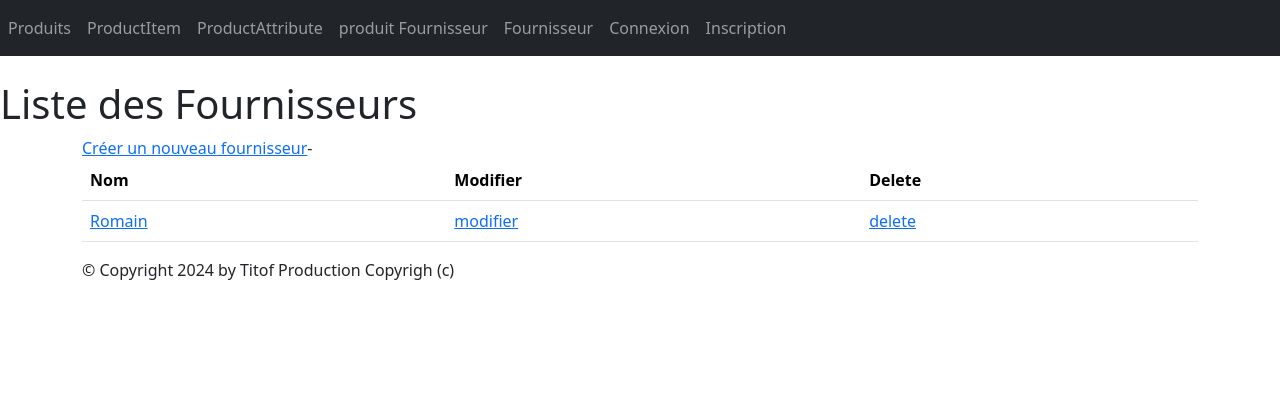
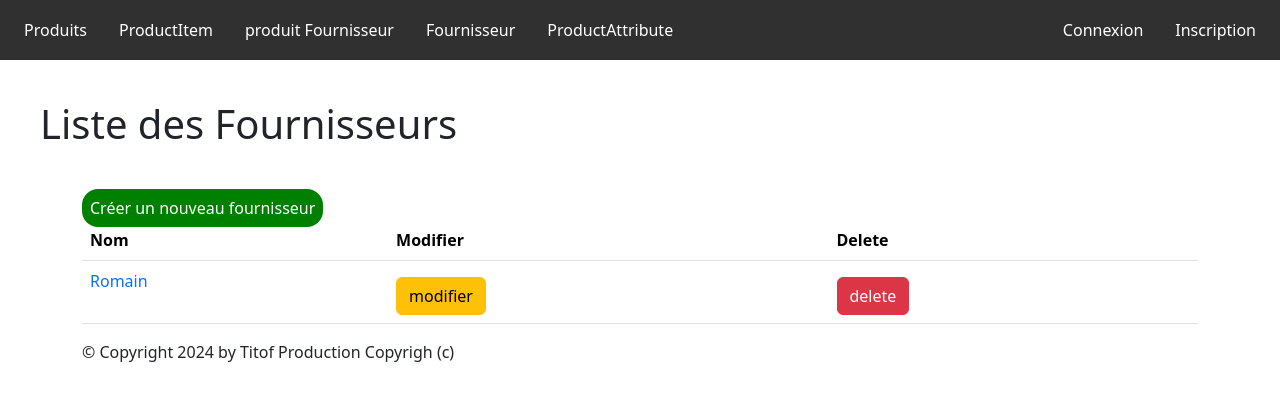
Before and after one commit to RobinBoissay/TpProgAvancee, a Django app: page /monapp/fournisseur/list in a window 1280 px wide. Shown: the top 401 px of the page. Run offline with Django 5.2, Linux system fonts and the light colour scheme; data comes from the database, SQL or seed files in the repository; both versions use the stored data as it was after the commit; some libraries are stand-ins or nearby versions.

Commit message:
ajout css et correction petit bug

```diff
--- a/monprojet/monapp/templates/monapp/base.html
+++ b/monprojet/monapp/templates/monapp/base.html
@@ -6,44 +6,53 @@
         <title>{% block title %}{% endblock %}</title>
 
         {% block styles %}
-            <link rel="stylesheet" href="{% static 'styles.css' %}" />
         <link rel="stylesheet" href="{% static 'node_modules/bootstrap/dist/css/bootstrap.min.css' %}">
+        <link rel="stylesheet" href="{% static 'css/styles.css' %}" />
         {% endblock %}
     </head>
     <body>
 
 
         {% block nav %}
-        <nav class="navbar navbar-expand-md navbar-dark bg-dark mb-4">
-            <div class="collapse navbar-collapse" id="navbarNav">
-            <ul class="navbar-nav ml-auto">
-
-            <li class="nav-item"><a class="nav-link" href="{% url 'product-list' %}">Produits</a></li>
-            <li class="nav-item"></li><a class="nav-link" href="{% url 'productItem-list' %}">ProductItem</a></li>
-            <li class="nav-item"></li><a class="nav-link" href="{% url 'productAttribute-list' %}">ProductAttribute</a></li>
-            <li class="nav-item"></li><a class="nav-link" href="{% url 'productFournisseur-list' %}">produit Fournisseur</a></li>
-            <li class="nav-item"></li><a class="nav-link" href="{% url 'fournisseur-list' %}">Fournisseur</a></li>
+        <nav >
+            <ul class="navBar">
+                <li class="divLien">
+                    <ul>
+                        <li ><a  href="{% url 'product-list' %}">Produits</a></li>
+                        <li ><a  href="{% url 'productItem-list' %}">ProductItem</a></li>
+                        <li ><a  href="{% url 'productFournisseur-list' %}">produit Fournisseur</a></li>
+                        <li ><a  href="{% url 'fournisseur-list' %}">Fournisseur</a></li>
+                        <li ><a  href="{% url 'productAttribute-list' %}">ProductAttribute</a></li>
                         {% if user.is_superuser %}
 
-            <li class="nav-item"></li><a class="nav-link" href="{% url 'commande-list' %}">Commande</a></li>
+                        <li ><a  href="{% url 'commande-list' %}">Commande</a></li>
+                        {%endif%}
+                    </ul>
+                </li>
 
-            {%endif%}
 
+
+
+
+                <li class="divConnexionInscription">
+                    <ul>
                         {% if user.is_authenticated %}
-            <li class="nav-item">
-            <a class="nav-link" href="{% url 'logout' %}">Déconnexion</a>
+                        <li >
+                        <a  href="{% url 'logout' %}" >Déconnexion</a>
                         </li>
                         {%else%}
-            <li class="nav-item">
-            <a class="nav-link" href="{% url 'login' %}">Connexion</a>
+                        <li >
+                        <a  href="{% url 'login' %}" >Connexion</a>
                         </li>
-            <li class="nav-item">
-            <a class="nav-link" href="{% url 'register' %}">Inscription</a>
+                        <li >
+                        <a  href="{% url 'register' %}" >Inscription</a>
                         </li>
                         {%endif%}
                     </ul>
+                </li>
 
-            </div>
+            </ul>
+
             </nav >
         {% block menu %}{% endblock %}
         </nav >
--- a/monprojet/monapp/templates/monapp/list_commande.html
+++ b/monprojet/monapp/templates/monapp/list_commande.html
@@ -8,7 +8,7 @@
 {% block contenu %}
     <table class="table">
 
-    <a href="{% url 'commande-add' %}">Créer une nouvelle commande</a>
+    <a class="btnCree" href="{% url 'commande-add' %}">Créer une nouvelle commande</a>
     <thead>
         <th>Nom</th>
         <th>États commande</th>
@@ -27,7 +27,7 @@
             <a href="{% url 'commande-update' prdct.id %}" class="btn btn-warning mt-2">Modifier</a>
             <a href="{% url 'commande-delete' prdct.id %}" class="btn btn-danger mt-2">Supprimer</a>
         </td>
-    </tr>-
+    </tr>
     {% endfor %}
     </tbody>
     </table>
--- a/monprojet/monapp/templates/monapp/list_fournisseur.html
+++ b/monprojet/monapp/templates/monapp/list_fournisseur.html
@@ -8,7 +8,7 @@
 {% block contenu %}
     <table class="table">
 
-    <a href="{% url 'fournisseur-add' %}">Créer un nouveau fournisseur</a>
+    <a  class="btnCree"href="{% url 'fournisseur-add' %}">Créer un nouveau fournisseur</a>
     <thead>
         <th>Nom</th>
 
@@ -22,13 +22,13 @@
         <td><a href="{% url 'fournisseur-detail' prdct.id %}">{{ prdct.name }}</a></td>
 
         <td>
-            <a href="{% url 'fournisseur-update' prdct.id %}">modifier</a>
+            <a href="{% url 'fournisseur-update' prdct.id %}" class="btn btn-warning mt-2">modifier</a>
         </td>
         <td>
-            <a href="{% url 'fournisseur-delete' prdct.id %}">delete</a>
+            <a href="{% url 'fournisseur-delete' prdct.id %}" class="btn btn-danger mt-2">delete</a>
         </td>
 
-    </tr>-
+    </tr>
     {% endfor %}
     </tbody>
     </table>
--- a/monprojet/monapp/templates/monapp/list_products.html
+++ b/monprojet/monapp/templates/monapp/list_products.html
@@ -8,7 +8,7 @@
 {% block contenu %}
     <table class="table">
 
-    <a href="{% url 'product-add' %}">Créer un nouveau produit</a>
+    <a class="btnCree" href="{% url 'product-add' %}">Créer un nouveau produit</a>
     <thead>
         <th>Nom</th>
         <th>Code</th>
@@ -30,10 +30,10 @@
         <td>{{ prdct.stock }} </td>
         <td>{{ prdct.date_creation }} </td>
         <td>
-            <a href="{% url 'product-update' prdct.id %}">modifier</a>
+            <a href="{% url 'product-update' prdct.id %}" class="btn btn-warning mt-2">modifier</a>
         </td>
         <td>
-            <a href="{% url 'product-delete' prdct.id %}">delete</a>
+            <a href="{% url 'product-delete' prdct.id %}" class="btn btn-danger mt-2">delete</a>
         </td>
         {% if user.is_superuser %}
         <td>
--- a/monprojet/monapp/templates/monapp/list_productsAttribute.html
+++ b/monprojet/monapp/templates/monapp/list_productsAttribute.html
@@ -1,7 +1,10 @@
 {% extends 'monapp/base.html' %}
-
+{% block menu %}
+    <h1>    {{ titremenu }}    </h1>
+{% endblock %}
 {% block contenu %}
 <table class="table">
+    <a class="btnCree" href="{% url 'productAttribute-add' %}">Créer un nouvelle atribut</a>
     <thead>
     <th>Nom</th>
     <th>Valeurs</th>
--- /dev/null
+++ b/monprojet/static/css/styles.css
@@ -0,0 +1,72 @@
+*, ul, li{
+    padding: 0;
+    margin: 0;
+}
+a{
+    text-decoration: none;
+}
+ul, li{
+    list-style: none;
+    text-decoration: none;
+}
+
+.navBar{
+    display: flex;
+    justify-content: space-between;
+    align-items:center;
+    width: 100vw;
+    height: 60px;
+    gap: 1em;
+    background-color: rgb(48, 48, 48);
+    list-style: none;
+    text-decoration: none;
+    padding-left: 1em;
+    padding-right: 1em;
+}
+
+.divConnexionInscription ul{
+    display: flex;
+    justify-content: center;
+    align-items: center;
+    flex-direction: row;
+    gap: 1em;
+    list-style: none;
+    text-decoration: none;
+}
+
+.navBar li a{
+    color: white;
+}
+
+.divLien ul{
+    display: flex;
+    flex-direction: row;
+    justify-content: center;
+    align-items: center;
+    gap: 1em;
+
+}
+
+.divLien ul li, .divConnexionInscription ul li{
+    padding-left: .5em;
+    padding-right: .5em;
+
+}
+
+.divLien ul *:hover, .divConnexionInscription ul *:hover{
+    background-color: rgb(194, 194, 194);
+    border-radius: 1em;
+    color: black;
+}
+
+
+h1{
+    padding: 1em;
+}
+
+.btnCree{
+    padding: .5em;
+    background-color: green;
+    color: white;
+    border-radius: 1em;
+}
--- a/monprojet/static/styles.css
+++ /dev/null
@@ -1,3 +0,0 @@
-
-
-h1{ color: red }
```
Also changed, not shown: monprojet/monapp/templates/monapp/list_productFournisseur.html (+4 -4 lines), monprojet/monapp/templates/monapp/list_productsItem.html (+5 -5 lines), monprojet/db.sqlite3. Lines whose indentation alone changed are shown as unchanged.
